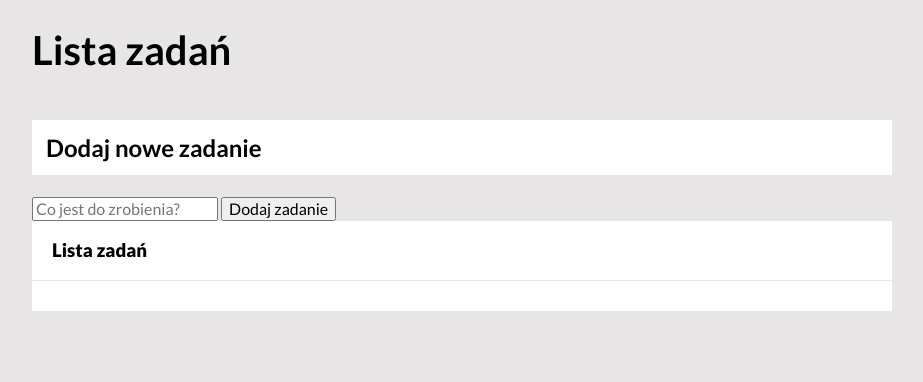
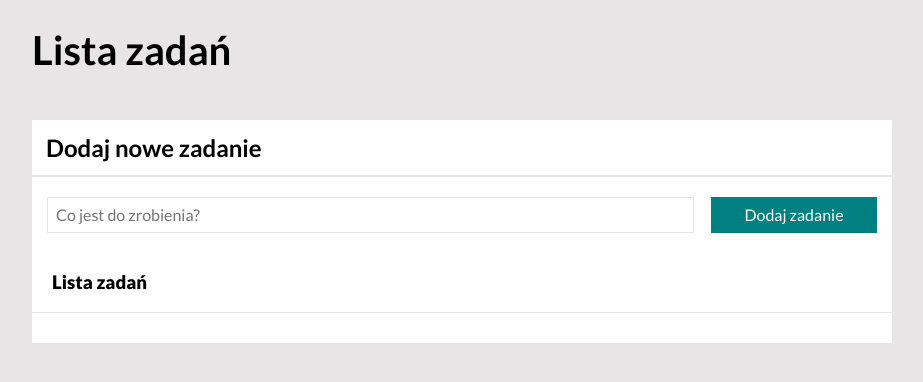
Before and after one commit to Mateusszzp/To-do-list, a plain HTML site: page index.html in a window 1280 px wide. Shown: the whole page, without its empty margins (178-1101 px from the left). Drawn offline with nearby package versions, Linux system fonts and the light colour scheme.

Commit message:
improvement of the task

```diff
--- a/index.html
+++ b/index.html
@@ -11,7 +11,7 @@
         crossorigin="anonymous" referrerpolicy="no-referrer" />
     <link href="css/tasks.css" rel=" stylesheet">
     <link href="css/conteiner.css" rel=" stylesheet">
-    <link href="css/section.css" rel=" stylesheet">
+    <link href="css/form.css" rel=" stylesheet">
     <link href="css/header.css" rel=" stylesheet">
     <link href="https://fonts.googleapis.com/css2?family=Lato:wght@400;700;900&display=swap" rel="stylesheet">
     <link rel="icon"
```
